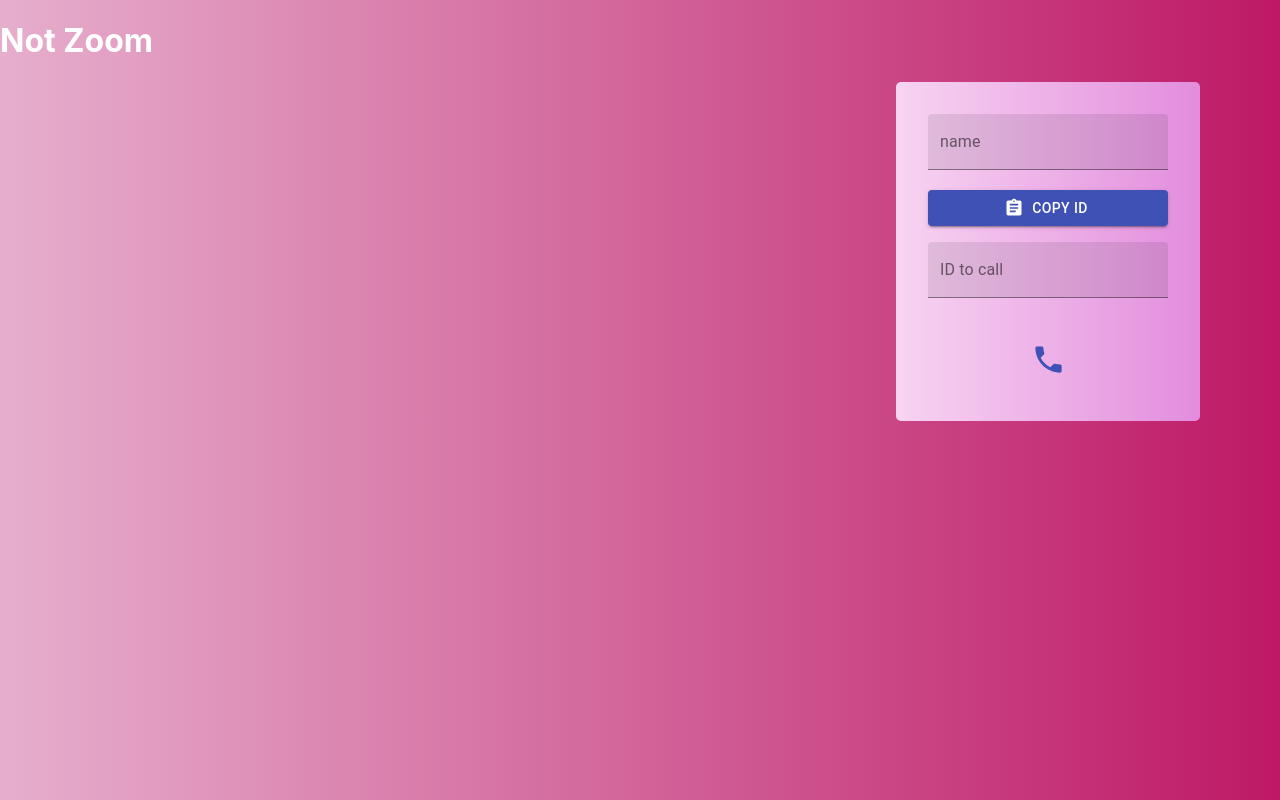
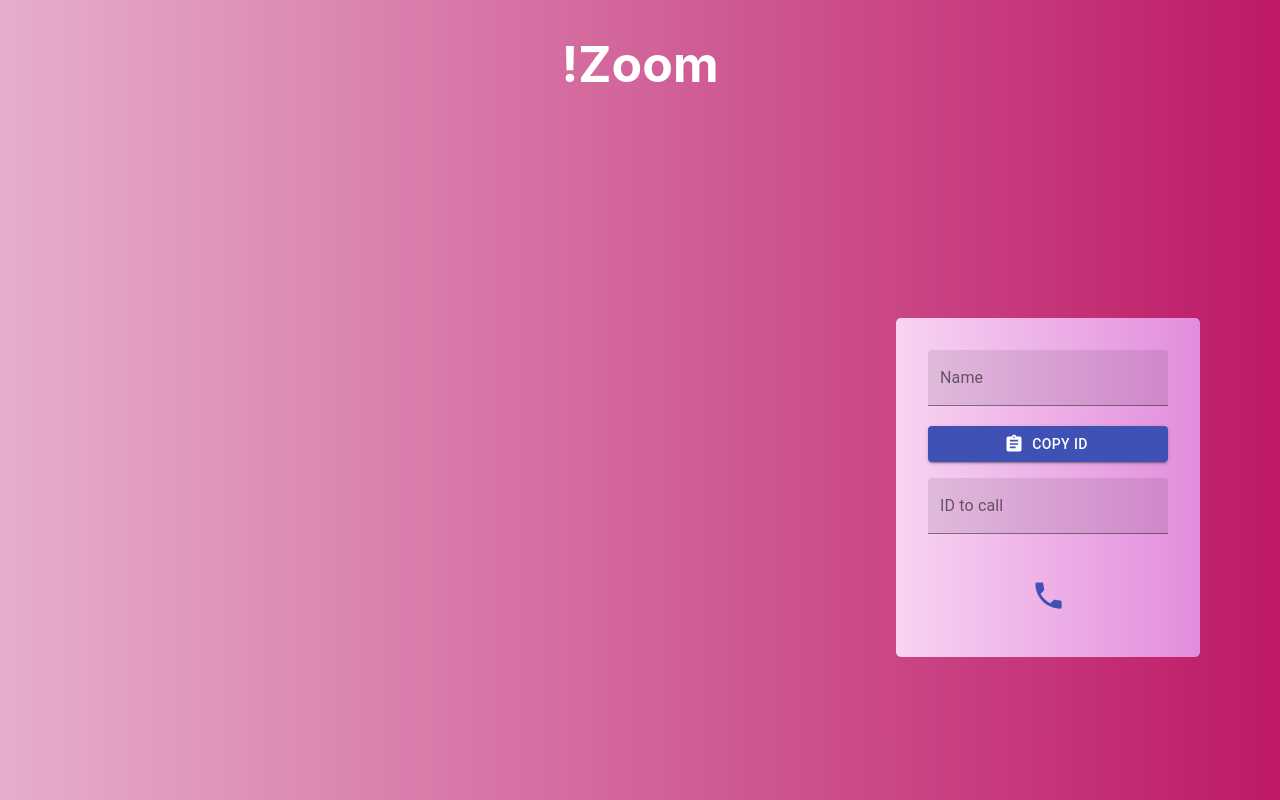
Before and after one commit to RaduAlbastroiu/Open4TechWebRTC, a React (Create React App) app in the folder DEMO_STAGE_3/frontend/: page / in a window 1280 px wide. Built offline with nearby package versions, Linux system fonts and the light colour scheme; no server answers.

Commit message:
Style changes

```diff
--- a/DEMO_STAGE_3/frontend/src/App.css
+++ b/DEMO_STAGE_3/frontend/src/App.css
@@ -1,5 +1,6 @@
 .container {
   display: grid;
+  margin-top: 14rem;
   grid-template-columns: 7fr 3fr;
 }
 
@@ -29,16 +30,22 @@
   margin-top: 2rem;
 }
 
+.answer-call {
+  margin-top: 5rem;
+}
+
 .video-container {
-  display: grid;
-  grid-template-columns: 1fr 1fr;
-  justify-content: center;
-  align-content: center;
-  margin-top: 9rem;
-  margin-left: 9rem;
+  display: flex;
+  flex-direction: row;
+  justify-content: space-around;
+  align-items: center;
 }
 
 .caller {
+  display: flex;
+  flex-direction: column;
+  justify-content: center;
+  align-items: center;
   text-align: center;
   color: #fff;
 }
--- a/DEMO_STAGE_3/frontend/src/App.js
+++ b/DEMO_STAGE_3/frontend/src/App.js
@@ -21,6 +21,7 @@
   const [callerSignal, setCallerSignal] = useState();
   const [callActive, setCallActive] = useState(false);
   const [idToCall, setIdToCall] = useState('');
+  const [isCalling, setIsCalling] = useState(false);
 
   const myVideo = useRef();
   const userVideo = useRef();
@@ -56,6 +57,7 @@
   }, []);
 
   const callUser = (id) => {
+    setIsCalling(true);
     const peer = new Peer({
       initiator: true,
       trickle: false,
@@ -78,6 +80,7 @@
     socket.on('callAccepted', (data) => {
       setCallerName(data.name);
       setCallActive(true);
+      setIsCalling(false);
       setCaller(data.from);
       peer.signal(data.signal);
     });
@@ -126,7 +129,17 @@
 
   return (
     <>
-      <h1 style={{ testAlign: 'center', color: '#fff' }}>Not Zoom</h1>
+      <h1
+        style={{
+          display: 'flex',
+          justifyContent: 'center',
+          testAlign: 'center',
+          color: '#fff',
+          fontSize: 50,
+        }}
+      >
+        !Zoom
+      </h1>
       <div className="container">
         <div className="video-container">
           <div className="video">
@@ -136,7 +149,7 @@
                 muted
                 ref={myVideo}
                 autoPlay
-                style={{ width: '400px' }}
+                style={{ width: '450px' }}
               />
             )}
           </div>
@@ -146,7 +159,7 @@
                 playsInline
                 ref={userVideo}
                 autoPlay
-                style={{ width: '400px' }}
+                style={{ width: '450px' }}
               />
             ) : null}
           </div>
@@ -154,7 +167,7 @@
         <div className="myId">
           <TextField
             id="filled-basic"
-            label="name"
+            label="Name"
             variant="filled"
             value={name}
             onChange={(e) => setName(e.target.value)}
@@ -185,6 +198,7 @@
                 End Call
               </Button>
             ) : (
+              <>
                 <IconButton
                   color="primary"
                   aria-label="call"
@@ -192,21 +206,32 @@
                 >
                   <PhoneIcon fontSize="large" />
                 </IconButton>
+                {isCalling && <h1>Calling</h1>}
+              </>
             )}
-            {idToCall}
           </div>
         </div>
-
-        <div>
+      </div>
+      <div className="answer-call">
         {receivingCall && !callActive ? (
           <div className="caller">
-              <hi>{callerName} is calling...</hi>
-              <Button variant="contained" color="primary" onClick={answerCall}>
+            <hi style={{ fontSize: 24 }}>{callerName} is calling...</hi>
+            <Button
+              variant="contained"
+              color="primary"
+              onClick={answerCall}
+              style={{
+                width: 240,
+                marginTop: 20,
+                fontSize: 24,
+                color: 'white',
+                backgroundColor: 'green',
+              }}
+            >
               Answer Call
             </Button>
           </div>
         ) : null}
-        </div>
       </div>
     </>
   );
```
Also changed, not shown: 1 other file (tests, documents, lock files or other folders). Lines whose indentation alone changed are shown as unchanged.
